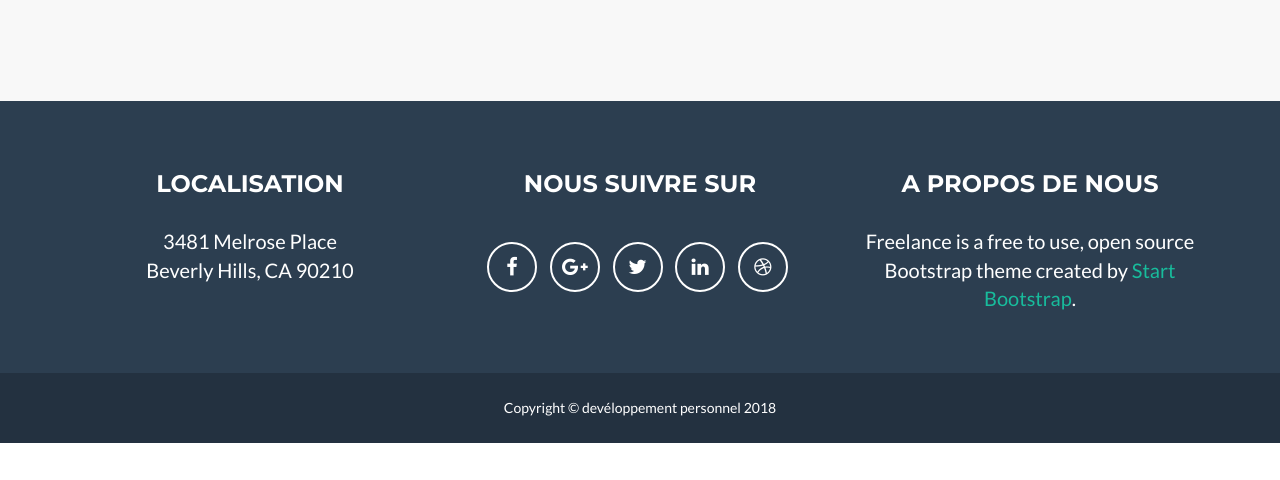
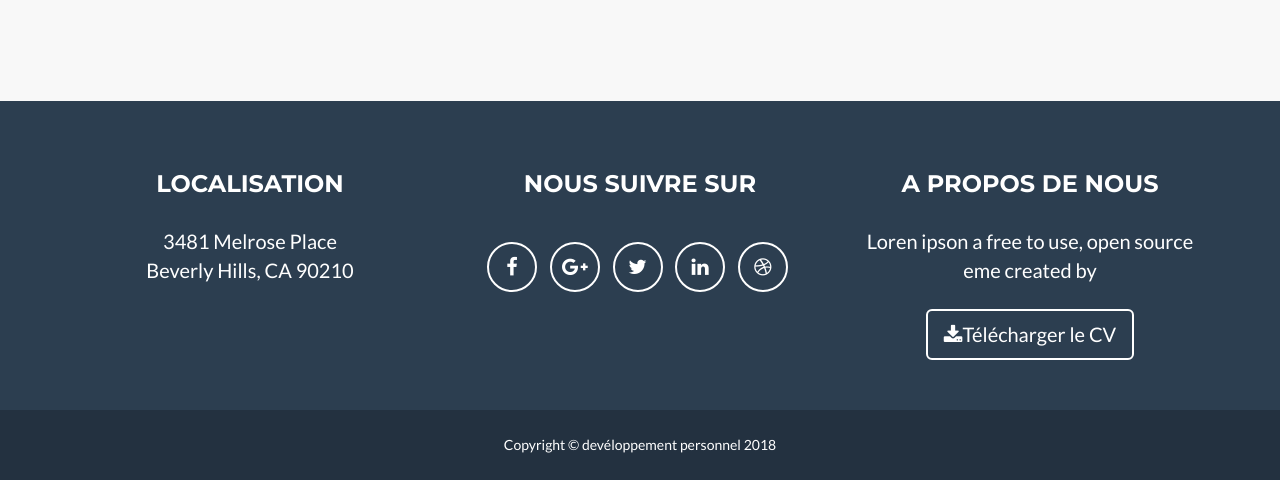
Before and after one commit to matcheme/Blog_PHP, a PHP site: page /index.php in a window 1280 px wide. Shown: the part 2942-3422 px from the top of the page. Before the commit the page ends 3385 px from the top, so only its background shows below. Run offline with PHP 8.4, Linux system fonts and the light colour scheme; some libraries are stand-ins or nearby versions.

Commit message:
Ajout du lien de téléchargement au footer

```diff
--- a/pages/footer.php
+++ b/pages/footer.php
@@ -30,7 +30,15 @@
                     </div>
                     <div class="footer-col col-md-4">
                         <h3>A propos de nous</h3>
-                        <p>Freelance is a free to use, open source Bootstrap theme created by <a href="http://startbootstrap.com">Start Bootstrap</a>.</p>
+                        <p>Loren ipson a free to use, open source eme created by
+                         </p>
+                         <div class=" col-lg-8 col-lg-offset-2 text-center">
+                             <a href="#" class="btn btn-lg btn-outline ">
+                                 <i class="fa fa-download"></i>Télécharger le CV
+                              </a>
+
+                          </div>
+
                     </div>
                 </div>
             </div>
```
